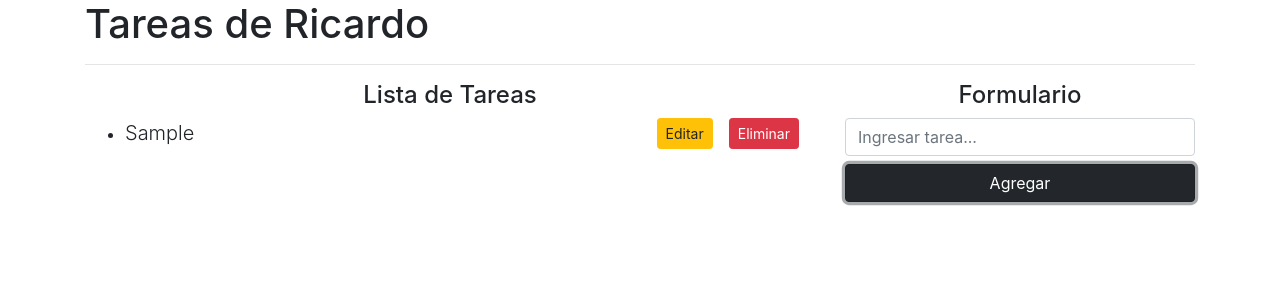
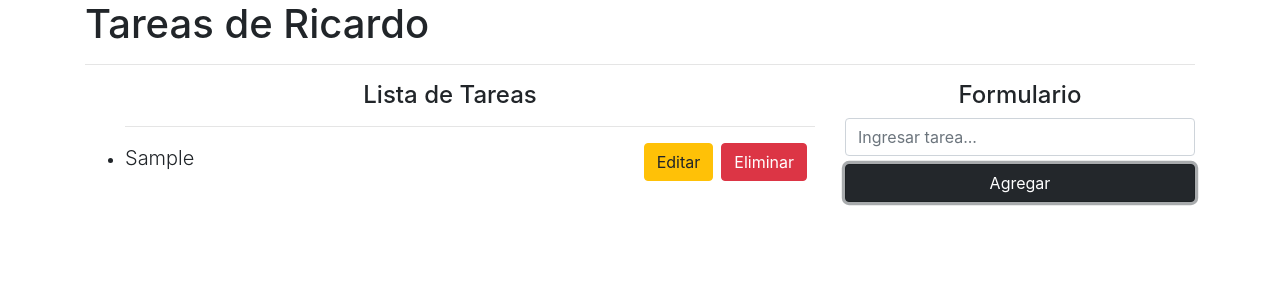
Before and after one commit to ricardofornetti/crude, a React (Create React App) app: page / in a window 1280 px wide. Both pictures are taken after typing "Sample" into the empty fields and a click on the button "Agregar". Shown: the top 300 px of the page. Built offline with nearby package versions, Linux system fonts and the light colour scheme.

Commit message:
eliminar tareas
Eliminar tareas

```diff
--- a/src/App.js
+++ b/src/App.js
@@ -19,6 +19,10 @@
       setTasks([...tasks, newTask])
     setTask("")
   }
+    const deleteTask = (id) => {
+      const filteredTask = tasks.filter(task => task.id !== id)
+      setTasks(filteredTask)
+  }
 
   return (
     <div className="container mt-10">
@@ -27,17 +31,26 @@
       <div className="row">
        <div className="col-8">
         <h4 className="text-center">Lista de Tareas</h4>
-        <ul lassName="list-gruop">
+        {<ul className="list-gruop">
         {
           tasks.map ((task) => (
             <li className="list-gruop-item" key={task.id}>
+              <hr/>
             <span className="lead">{task.name} </span>
-            <button className="btn btn-danger btn-sm float-right mx-3">Eliminar</button>
-            <button className="btn btn-warning btn-sm float-right">Editar</button>
+            <button
+              className="btn btn-danger btn sm float-right mx-2"
+              onClick={() => deleteTask(task.id)}
+            >
+              Eliminar
+            </button>
+            <button
+              className="btn btn-warning btn sm float-right">
+              Editar
+              </button>
             </li>
           ))
         }
-        </ul>
+        </ul>}
         </div>
           <div className="col-4">
           <h4 className="text-center">Formulario</h4>
```
